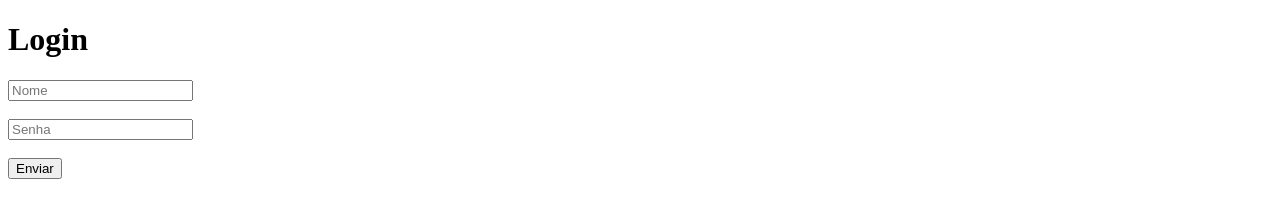
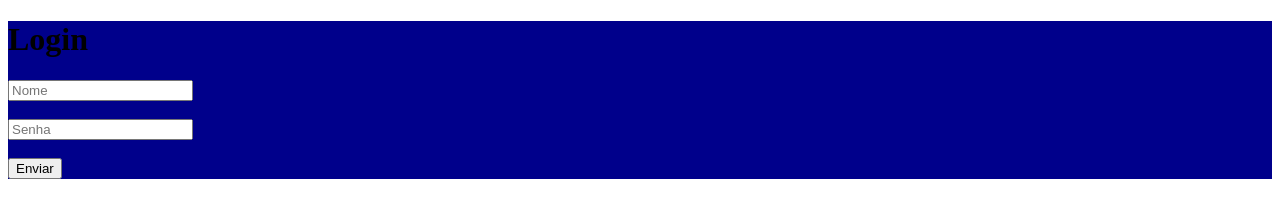
Before and after one commit to replay23444/Login2.0, a plain HTML site: page index.html in a window 1280 px wide. Drawn offline with Linux system fonts and the light colour scheme.

Commit message:
efajngklsags b

```diff
--- a/styles.css
+++ b/styles.css
@@ -1,3 +1,7 @@
 dory{
     font-family: Arial, Helvetica, sans-serif;
+    background-image: -moz-linear-gradient(45deg,cyan,yellow);
 }
+div{
+    background-color: rgb(0, 0, 139);
+}
```
